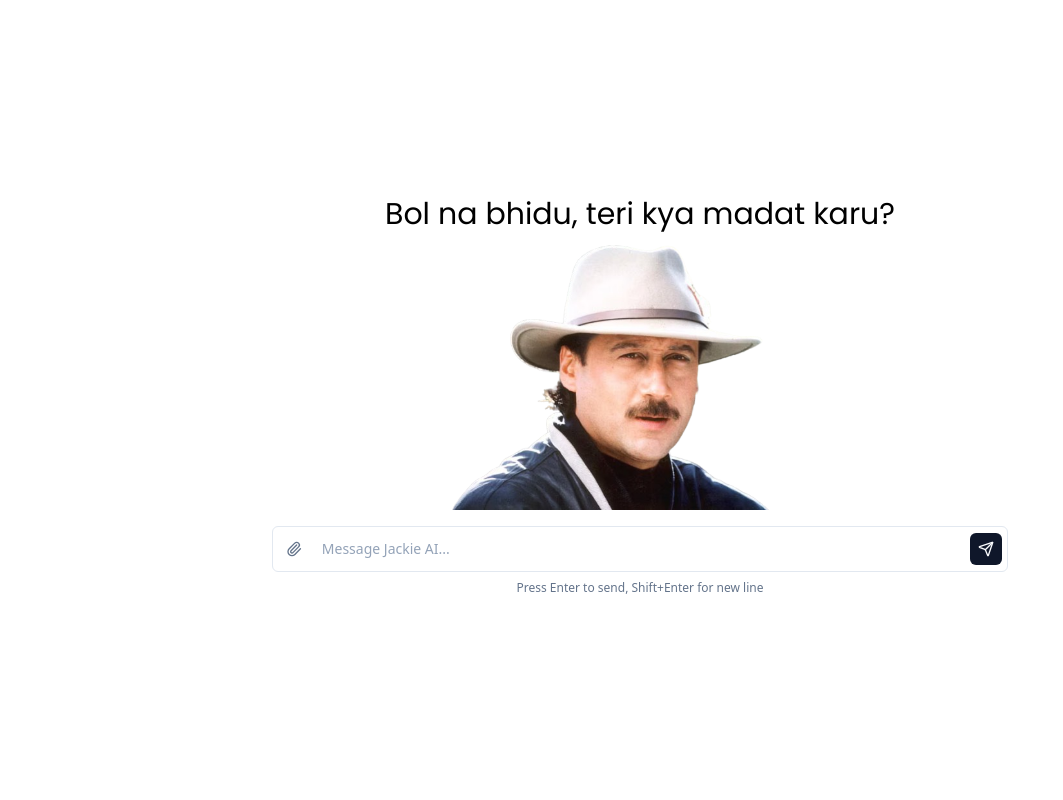
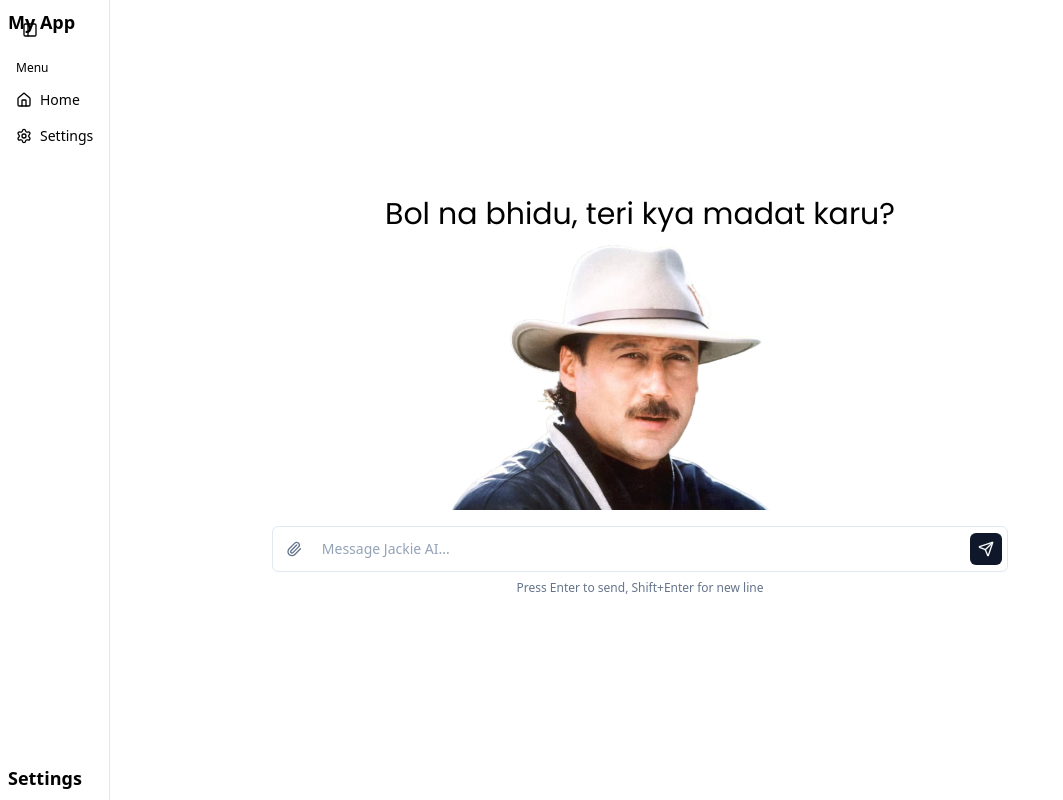
Before and after one commit to merajwardhan/hinglish-ai, a React (Vite) app in the folder frontend/: page / in a window 1280 px wide. Shown: the whole page, without its empty margins (0-1063 px from the left). Built offline with nearby package versions, Linux system fonts and the light colour scheme.

Commit message:
chore: Added dependencies , changed basic syntax

```diff
--- a/frontend/package.json
+++ b/frontend/package.json
@@ -10,7 +10,10 @@
     "preview": "vite preview"
   },
   "dependencies": {
+    "@radix-ui/react-dialog": "^1.1.15",
+    "@radix-ui/react-separator": "^1.1.8",
     "@radix-ui/react-slot": "^1.2.3",
+    "@radix-ui/react-tooltip": "^1.2.8",
     "class-variance-authority": "^0.7.1",
     "clsx": "^2.1.1",
     "lucide-react": "^0.548.0",
--- a/frontend/src/App.jsx
+++ b/frontend/src/App.jsx
@@ -1,5 +1,6 @@
 import './App.css'
 import jackie from './assets/jackie.png';
+import { cn } from './utils/cn.js';
 import { BorderTrail } from './components/ui/BorderTrail.jsx';
 import { Input } from '../src/components/ui/Input.jsx';
 import {
@@ -9,18 +10,25 @@ import {
   InputGroupTextarea,
 } from "../src/components/ui/InputGroup.jsx";
 import { Send, Paperclip } from "lucide-react";
+import { SidebarProvider, SidebarTrigger } from './components/ui/Sidebar.jsx';
+import { AppSidebar } from './components/ui/AppSidebar.jsx';
 
 function App() {
 
   return (
-    <div className="relative min-h-screen w-full overflow-hidden bg-white dark:bg-neutral-950">
-      {/* Theme Toggle Button */}
+    <SidebarProvider>
+      <AppSidebar />
+      <main
+        className="relative min-h-screen w-full overflow-hidden bg-white dark:bg-neutral-950">
+        <div className="absolute top-4 left-4 z-10">
+          <SidebarTrigger />
+        </div>
 
         <div className="relative flex flex-col items-center justify-center min-h-screen px-4">
           <span className="text-black dark:text-white text-center md:text-3xl text-xl px-4 py-2 font-display">
             Bol na bhidu, teri kya madat karu?
           </span>
-        <div className="relative overflow-hidden"> {/* Add rounded-full for circular effect */}
+          <div className="relative overflow-hidden">
             <img
               src={jackie}
               alt="Jackie Shroff"
@@ -30,20 +38,15 @@ function App() {
           <div className="w-full max-w-3xl mx-auto p-4">
             <form >
               <InputGroup>
-              {/* Optional: Attach files button on the left */}
                 <InputGroupAddon align="inline-start">
                   <InputGroupButton size="icon-sm" type="button">
                     <Paperclip className="dark:text-white" />
                   </InputGroupButton>
                 </InputGroupAddon>
-
-              {/* Main textarea input */}
                 <InputGroupTextarea
                   placeholder="Message Jackie AI..."
                   rows={1}
                 />
-
-              {/* Send button on the right */}
                 <InputGroupAddon align="inline-end">
                   <InputGroupButton
                     size="icon-sm"
@@ -55,19 +58,13 @@ function App() {
                 </InputGroupAddon>
               </InputGroup>
             </form>
-
-          {/* Helper text */}
             <p className="text-xs text-muted-foreground md:block hidden mt-2 text-center">
               Press Enter to send, Shift+Enter for new line
             </p>
           </div>
         </div>
-        {/*Conditionally render this Border Trail only when the screen is loading*/}
-        {/* <BorderTrail  */}
-        {/*   size={70} // Adjust size based on your image */}
-        {/*   className="bg-white" // Change color if you want */}
-        {/* /> */}
-    </div>
+      </main>
+    </SidebarProvider>
   );
 }
 
--- a/frontend/src/components/ui/Sidebar.jsx
+++ b/frontend/src/components/ui/Sidebar.jsx
@@ -290,7 +290,7 @@ function SidebarTrigger({ className, onClick, ...props }) {
       }}
       {...props}
     >
-      <PanelLeftIcon />
+      <PanelLeftIcon className='text-black dark:text-white' />
       <span className="sr-only">Toggle Sidebar</span>
     </Button>
   )
--- a/frontend/src/components/ui/Tooltip.jsx
+++ b/frontend/src/components/ui/Tooltip.jsx
@@ -1,4 +1,3 @@
-// components/ui/tooltip.jsx
 "use client"
 
 import * as React from "react"
```
Also changed, not shown: 1 other file (tests, documents, lock files or other folders). Lines whose indentation alone changed are shown as unchanged.
